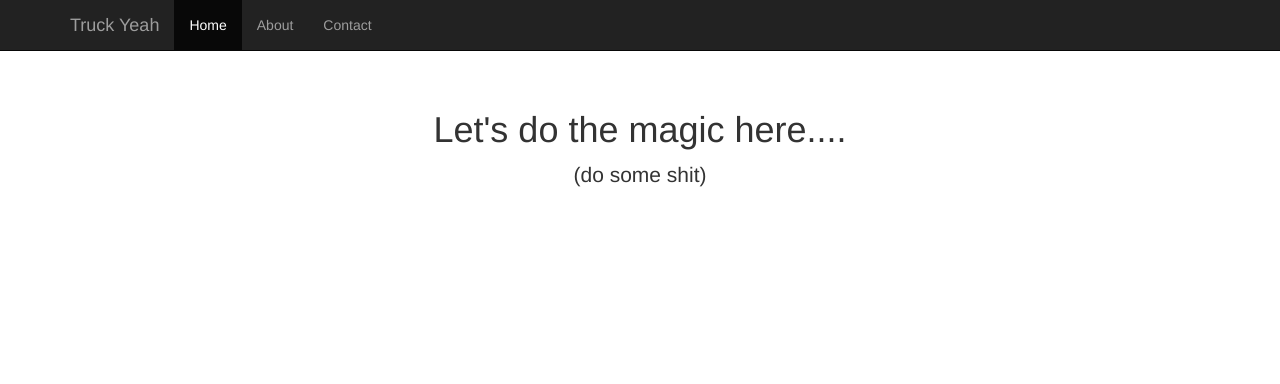
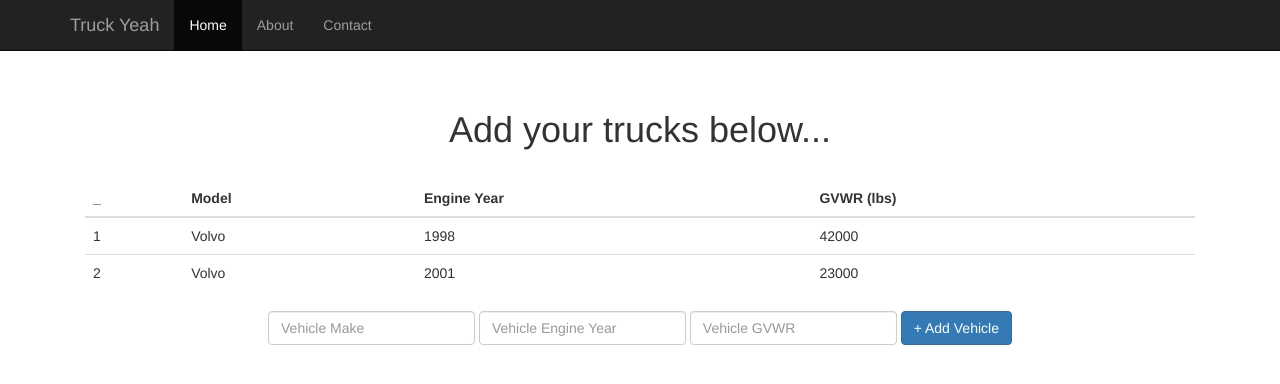
Before and after one commit to truckyeah/truckyeah.github.io, a plain HTML site: page app.html in a window 1280 px wide. Drawn offline with nearby package versions, Linux system fonts and the light colour scheme.

Commit message:
add some layout to app.html

```diff
--- a/app.html
+++ b/app.html
@@ -41,9 +41,50 @@
     <div class="container">
 
       <div class="app-box">
-        <h1>Let's do the magic here....</h1>
-        <p class="lead">(do some shit)</p>
+        <h1>Add your trucks below...</h1>
         <br>
+
+        <div id="vehicles-table-container">
+          <table id="vehicles-table" class="table">
+            <thead>
+              <tr>
+                <th>_</th>
+                <th>Model</th>
+                <th>Engine Year</th>
+                <th>GVWR (lbs)</th>
+              </tr>
+            </thead>
+            <tbody>
+              <tr class="vehicle-row">
+                <td>1</td>
+                <td>Volvo</td>
+                <td>1998</td>
+                <td>42000</td>
+              </tr>
+
+              <tr class="vehicle-row">
+                <td>2</td>
+                <td>Volvo</td>
+                <td>2001</td>
+                <td>23000</td>
+              </tr>
+            </tbody>
+          </table>
+        </div>
+
+        <form class="form-inline">
+          <div class="form-group">
+            <input type="text" class="form-control" placeholder="Vehicle Make">
+          </div>
+          <div class="form-group">
+            <input type="text" class="form-control" placeholder="Vehicle Engine Year">
+          </div>
+          <div class="form-group">
+            <input type="text" class="form-control" placeholder="Vehicle GVWR">
+          </div>
+          <button type="button" class="btn btn-primary">+ Add Vehicle</button>
+        </form>
+
       </div>
 
     </div><!-- /.container -->
--- a/css/app.css
+++ b/css/app.css
@@ -1,3 +1,7 @@
+
+#vehicles-table-container {
+    text-align: left;
+}
 
 .app-box {
     padding: 40px 15px;
```
